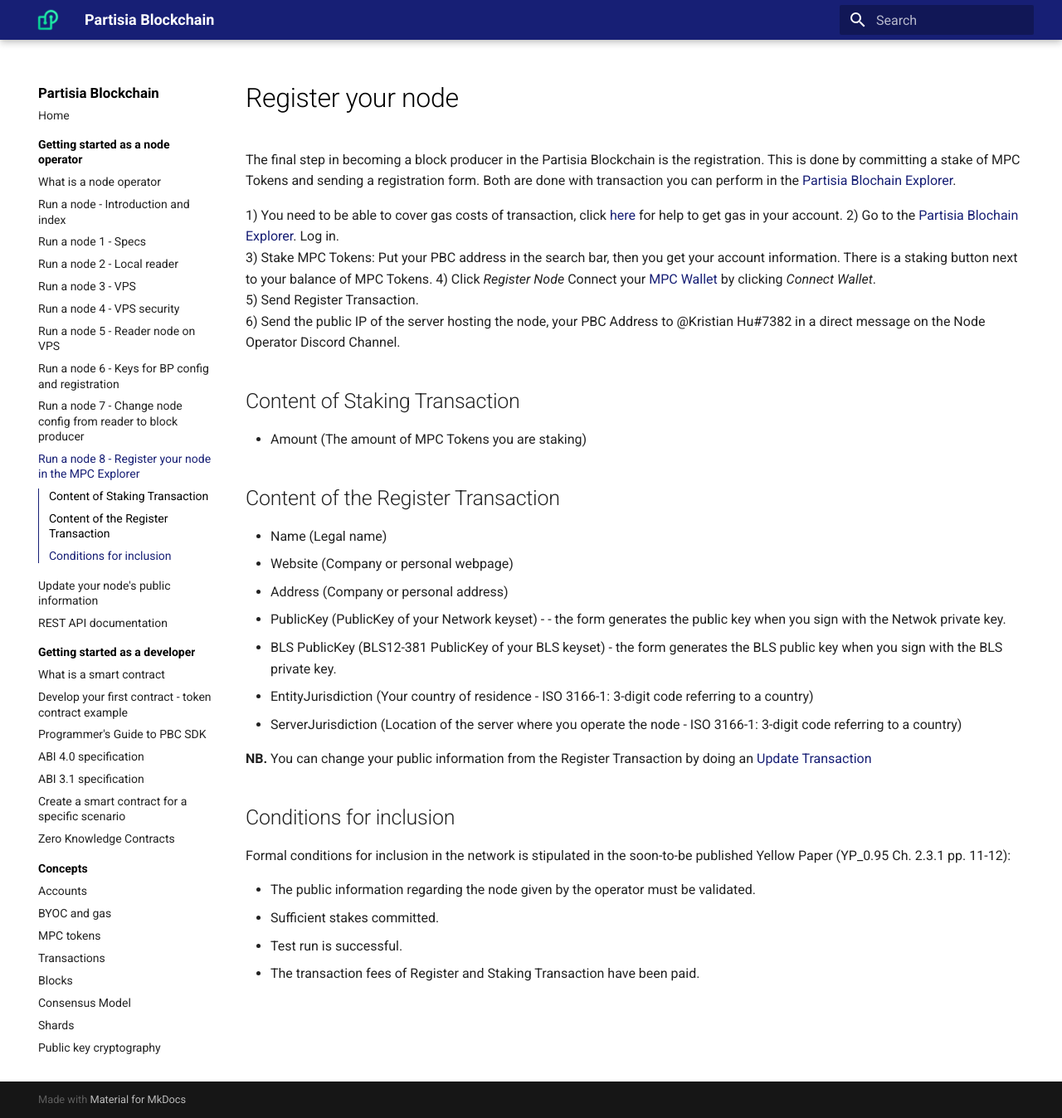
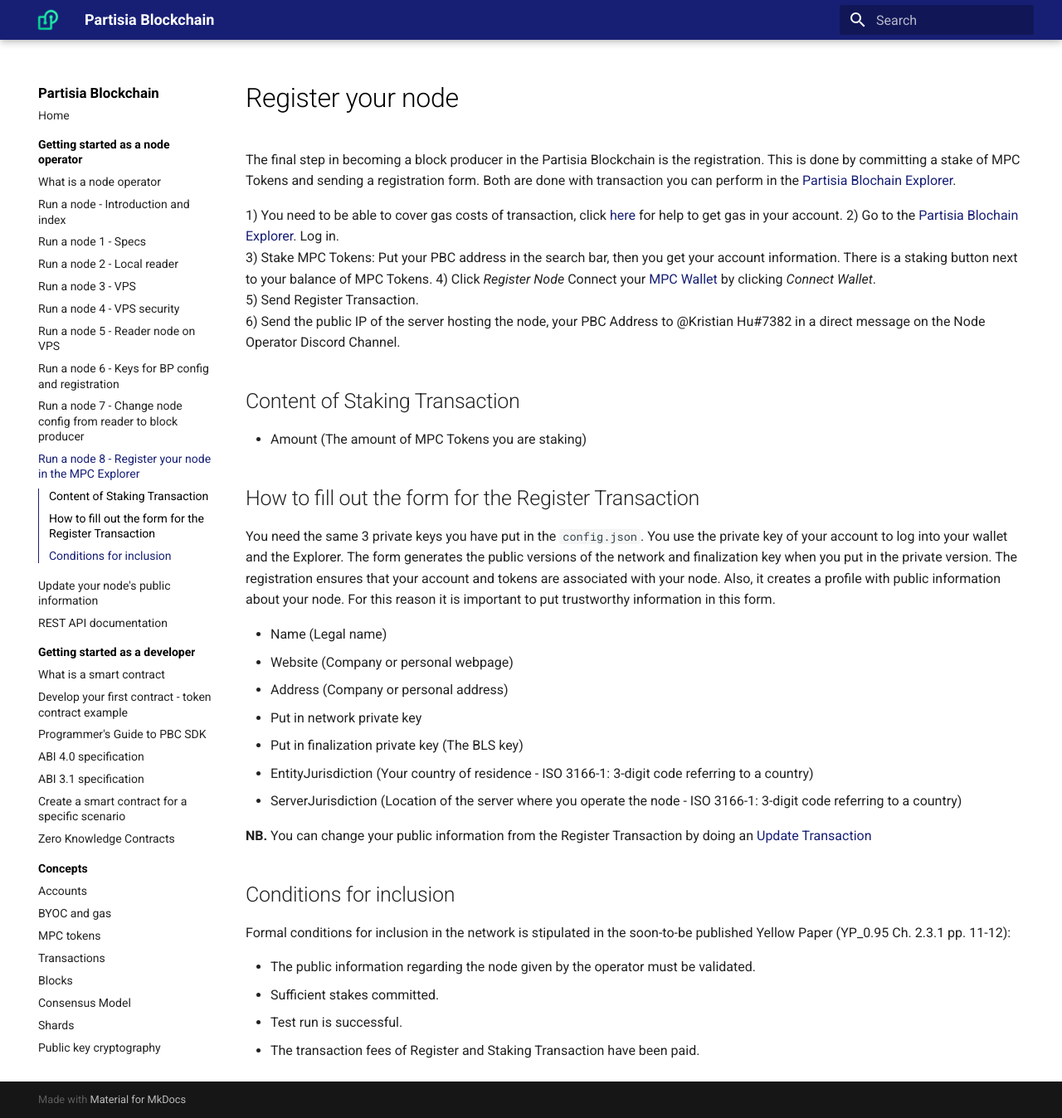
Before and after one commit to 0xSero/partisia-docs, an MkDocs documentation site: the page built from docs/operator-8-registration.md, in a window 1280 px wide and 1348 px high. Shown: the whole window at 83% size. Built offline with MkDocs 1.6.1 and Material for MkDocs 9.7.7, drawn with Linux system fonts in a browser that asks for light colours; a script that is not in the unit is left out.

```diff
--- a/docs/operator-8-registration.md
+++ b/docs/operator-8-registration.md
@@ -13,13 +13,16 @@
 
 - Amount (The amount of MPC Tokens you are staking)
 
-## Content of the Register Transaction
+## How to fill out the form for the Register Transaction
+
+You need the same 3 private keys you have put in the `config.json`. You use the private key of your account to log into your wallet and the Explorer. The form generates the public versions of the network and finalization key when you put in the private version. The registration ensures that your account and tokens are associated with your node. Also, it creates a profile with public information about your node. For this reason it is important to put trustworthy information in this form.
+
 
 - Name (Legal name)
 - Website (Company or personal webpage)
 - Address (Company or personal address)
-- PublicKey (PublicKey of your Network keyset) - - the form generates the public key when you sign with the Netwok private key.
-- BLS PublicKey (BLS12-381 PublicKey of your BLS keyset) - the form generates the BLS public key when you sign with the BLS private key.
+- Put in network private key
+- Put in finalization private key (The BLS key)
 - EntityJurisdiction (Your country of residence - ISO 3166-1: 3-digit code referring to a country)
 - ServerJurisdiction (Location of the server where you operate the node - ISO 3166-1: 3-digit code referring to a country)
 
```
